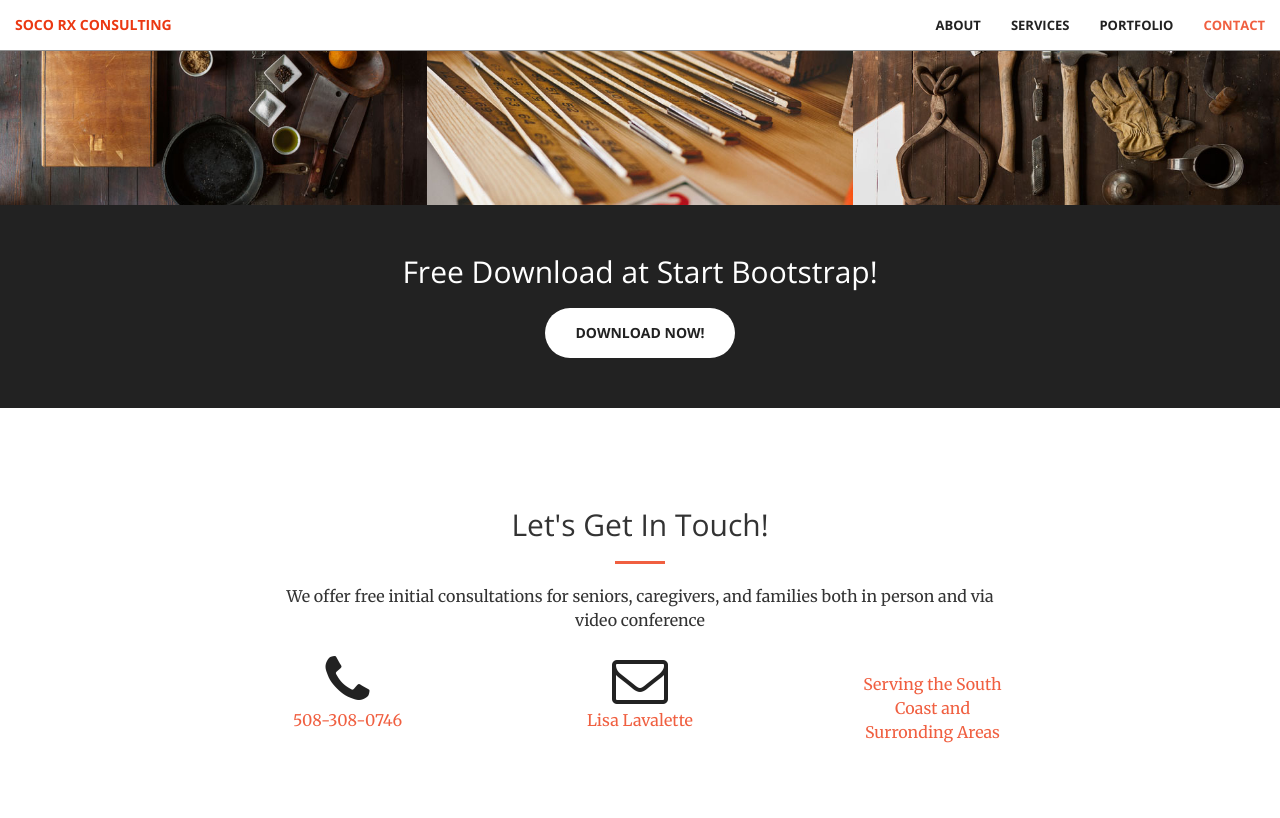
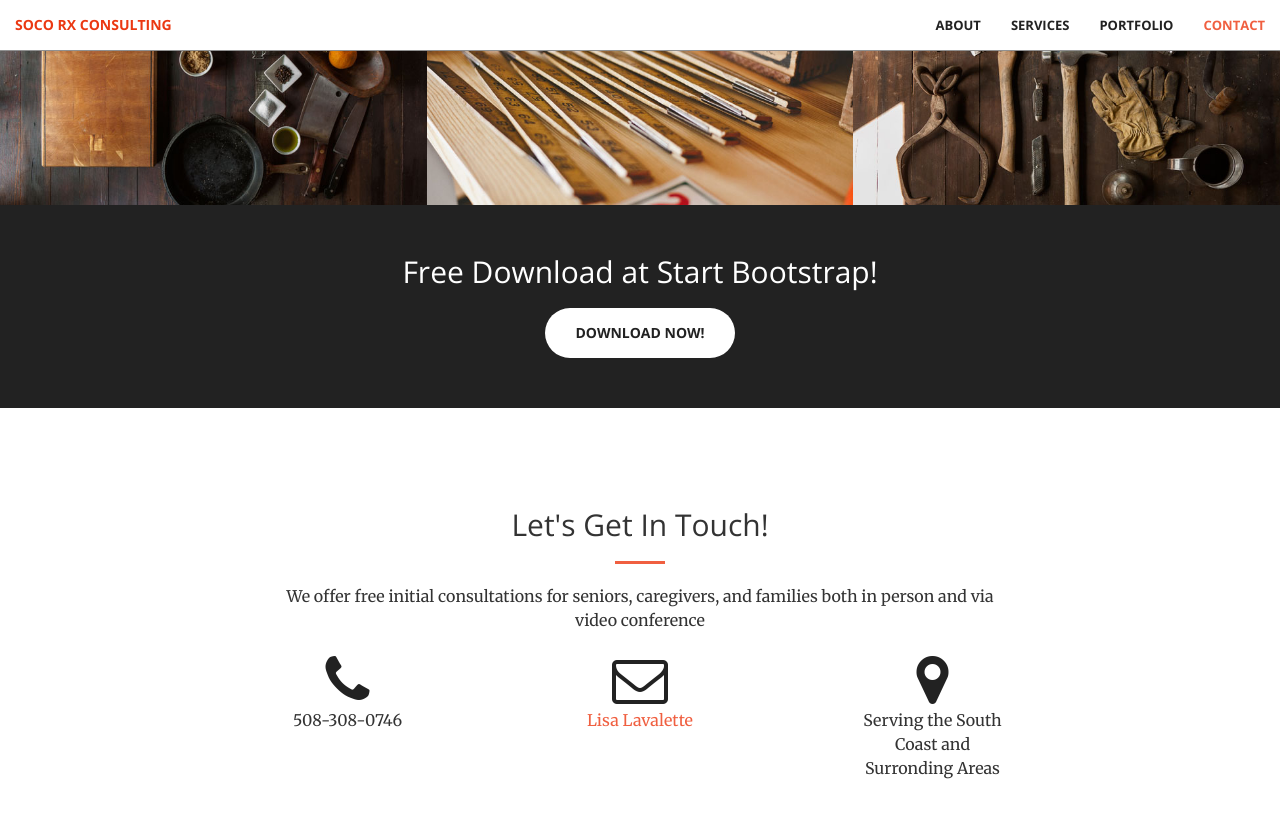
Before and after one commit to edlavalette/edlavalette.github.io, a Jekyll site: the page built from index.html, in a window 1280 px wide and 900 px high, scrolled down 1981 px. Shown: the top 818 px of the window. Built offline with Jekyll 4.4.1, drawn with Linux system fonts in a browser that asks for light colours.

Commit message:
Update contact.html

```diff
--- a/_includes/contact.html
+++ b/_includes/contact.html
@@ -7,7 +7,6 @@
                 <p>We offer free initial consultations for seniors, caregivers, and families both in person and via video conference</p>
             </div>
         <div class="col-lg-2 col-lg-offset-2 text-center">
-            <a href="https://twitter.com/{{ site.twitter_username }}">
                 <i class="fa fa-phone fa-3x wow bounceIn" data-wow-delay=".1s"></i>
                 <p>508-308-0746</p>
             </a>
@@ -19,8 +18,7 @@
             </a>
         </div>
         <div class="col-lg-2 col-lg-offset-1 text-center">
-            <a href="https://github.com/{{ site.github_username }}">
-            <i class="fa fa-map-pin fa-3x wow bounceIn" data-wow-delay=".1s"></i>
+            <i class="fa fa-map-marker fa-3x wow bounceIn" data-wow-delay=".1s"></i>
                 <p>Serving the South Coast and Surronding Areas</p>
             </a>
         </div>
```
